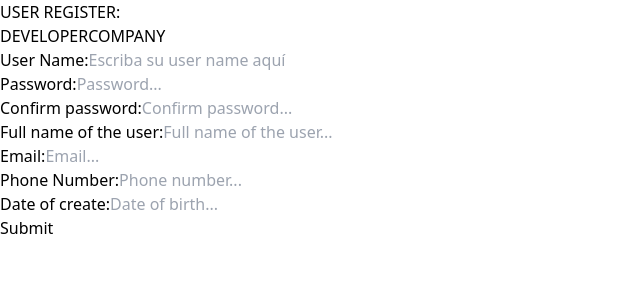
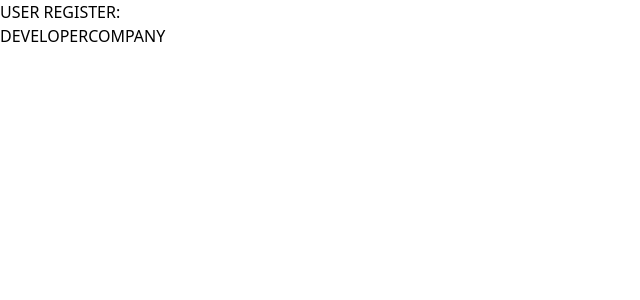
Before and after one commit to JuanQuintero1511/DevPoolSoft, a React (Vite) app in the folder Client/: page /register in a window 1280 px wide. Shown: the top 300 px of the page, without its empty margins (0-640 px from the left). Built offline with nearby package versions, Linux system fonts and the light colour scheme.

Commit message:
validation-register

```diff
--- a/Client/src/components/Register.jsx
+++ b/Client/src/components/Register.jsx
@@ -54,13 +54,15 @@ export const Register = () => {
 
     const handleSubmit = event => {
         event.preventDefault();
-        let error;
+        let errors= {};
         if (!rolSelected.company) {
-            error = onValidate(userForm)
+            errors = onValidate(userForm)
         } else {
-            error = onValidate(companyForm)
+            errors = onValidate(companyForm)
         }
-
+        if(errors.length > 0) {
+          setError(errors)
+        }
 
             console.log(companyForm)
 
@@ -68,8 +70,26 @@ export const Register = () => {
     }
 
     const onValidate = (values) => {
-        const errors = {hola: "hola"};
-       console.log("se esta validando" + errors)
+        const errors = {};
+        const noSymbols = /[ `!@#$%^&*()+\-=\[\]{};':"\\|,.<>\/?~]/;
+        const bestPassword = /^(?=.*\d)(?=.*[a-z])(?=.*[A-Z])(?=.*[a-zA-Z]).{8,}$/;
+
+        if(!values.username_company && !values.username_user) {
+          errors.username = "User name is required"
+        }
+        if(values.fullName_owner && noSymbols.test(values.fullName_owner)) {
+          errors.fullName = "Name can't contain symbols"
+        }
+        if(values.fullName_user && noSymbols.test(values.fullName_user)) {
+          errors.fullName = "Name can't contain symbols"
+        }
+        if (values.password_company && !bestPassword.test(values.password_company)) {
+          errors.password = "Password must be at least 8 characters and contain at least one uppercase letter, one lowercase letter, and one number"
+        }
+        if (values.password_user && !bestPassword.test(values.password_user)) {
+          errors.password = "Password must be at least 8 characters and contain at least one uppercase letter, one lowercase letter, and one number"
+        }
+
     };
 
     console.log(companyForm.username_company)
@@ -102,6 +122,7 @@ export const Register = () => {
           COMPANY
         </button>
       </div>
+      {rolSelected.company || rolSelected.user ?
       <form className="bg-gray-100 p-8 rounded shadow-md">
         <div className="mb-4">
           <label className="block text-gray-700 font-bold mb-2">
@@ -111,7 +132,7 @@ export const Register = () => {
               name={rolSelected.company ? "username_company" : "username_user"}
               onChange={handleInputChange}
               className="shadow appearance-none border rounded w-full py-2 px-3 text-gray-700 leading-tight focus:outline-none focus:shadow-outline"
-              placeholder="Escriba su user name aquí"
+              placeholder="User name here..."
             />
           </label>
         </div>
@@ -226,6 +247,7 @@ export const Register = () => {
           </button>
         </div>
       </form>
+      :null/* image soon*/}
     </div>
   );
 
```
